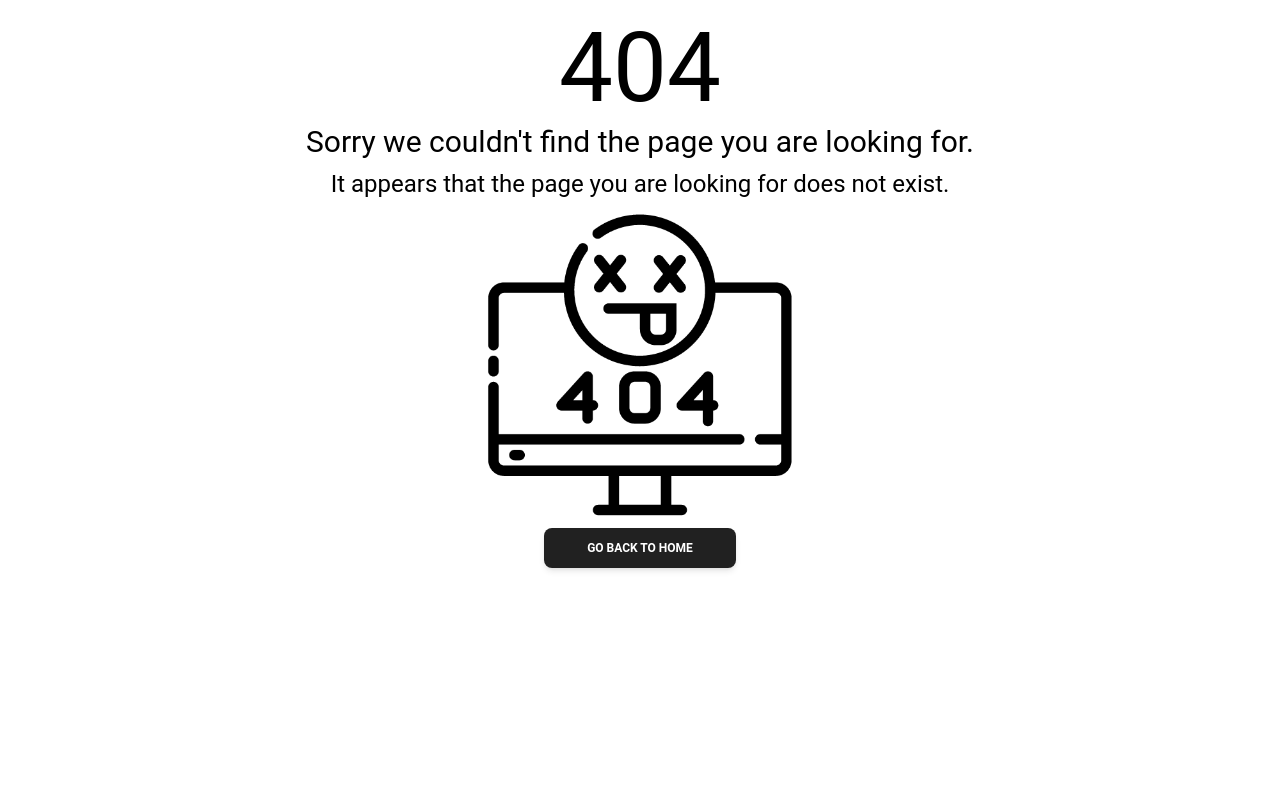
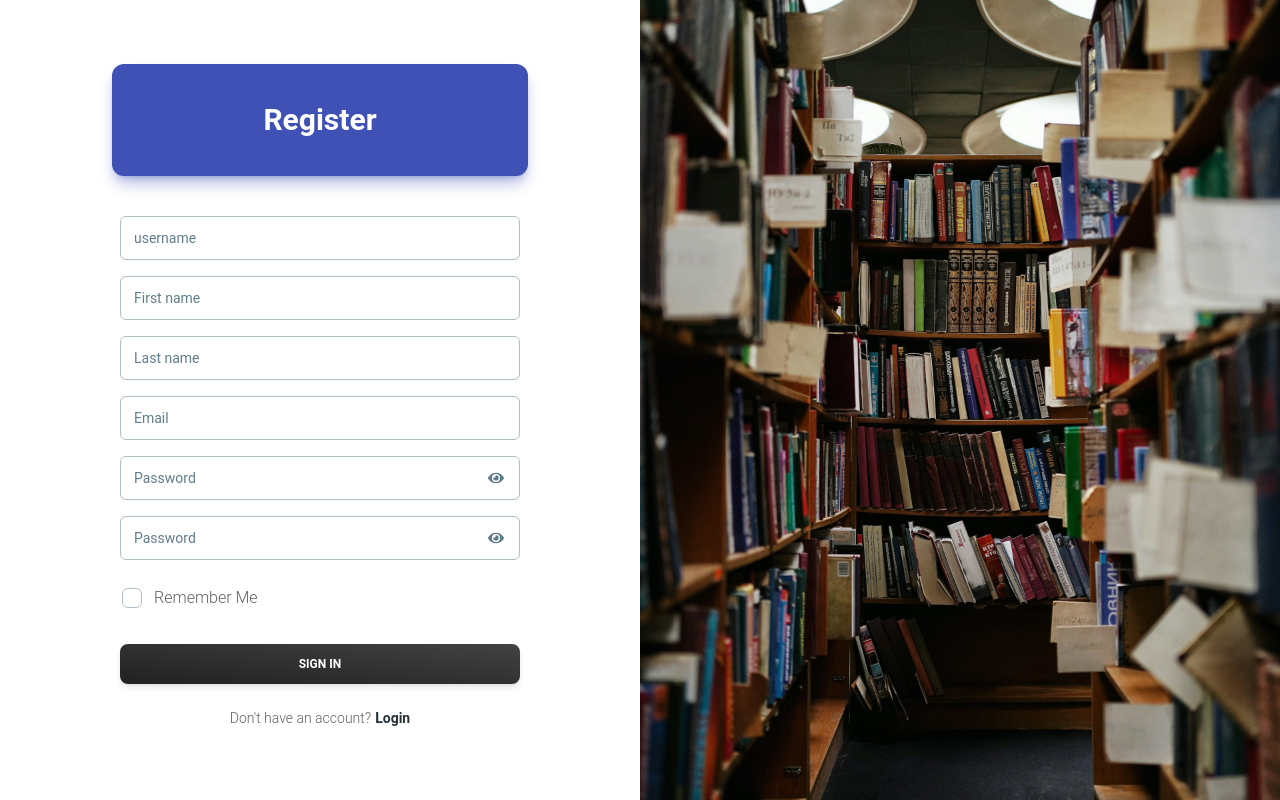
Before and after one commit to chubibobibo/BookTrackIt, a React (Vite) app in the folder client/: page /register in a window 1280 px wide. Before the commit this address had no page. Built offline with nearby package versions, Linux system fonts and the light colour scheme.

Commit message:
register page layout anc action function to submit

```diff
--- a/client/src/App.jsx
+++ b/client/src/App.jsx
@@ -10,6 +10,7 @@ import {
 } from "./utils";
 
 import { action as loginAction } from "./pages/authPages/LoginUserPage";
+import { action as registerAction } from "./pages/authPages/RegisterUserPage";
 
 const router = createBrowserRouter([
   {
@@ -23,6 +24,11 @@ const router = createBrowserRouter([
         element: <LoginUserPage />,
         action: loginAction,
       },
+      {
+        path: "/register",
+        element: <RegisterUserPage />,
+        action: registerAction,
+      },
     ],
   },
 ]);
--- a/client/src/pages/authPages/LoginUserPage.jsx
+++ b/client/src/pages/authPages/LoginUserPage.jsx
@@ -92,7 +92,7 @@ function LoginUserPage() {
                 Don&apos;t have an account?
                 <Typography
                   as='a'
-                  href='#signup'
+                  href='/register'
                   variant='small'
                   color='blue-gray'
                   className='ml-1 font-bold'
--- a/client/src/pages/authPages/RegisterUserPage.jsx
+++ b/client/src/pages/authPages/RegisterUserPage.jsx
@@ -1,4 +1,151 @@
+import {
+  Card,
+  CardHeader,
+  CardBody,
+  CardFooter,
+  Typography,
+  Input,
+  Checkbox,
+  Button,
+} from "@material-tailwind/react";
+
+import { useState } from "react";
+
+import { FaEye, FaEyeSlash } from "react-icons/fa";
+
+import { toast } from "react-toastify";
+import axios from "axios";
+
+import { ThemeProvider } from "@material-tailwind/react";
+import { theme } from "../../utils/materialThemes";
+import { Form, redirect } from "react-router-dom";
+
+/** Action function to register*/
+export const action = async ({ request }) => {
+  const formData = await request.formData(); //obtains data from the inputs
+
+  /** obtained the 2 passwords to compare if the same */
+  const pwd1 = formData.get("password1");
+  const pwd2 = formData.get("password2");
+  console.log(pwd1, pwd2);
+
+  if (pwd1 !== pwd2) {
+    return toast.error("Passwords doesn't match");
+  } else {
+    /**Creates a new key-value pair in formData ("password with the value of pwd1 from input") */
+    formData.set("password", pwd1);
+  }
+
+  const data = Object.fromEntries(formData);
+  try {
+    await axios.post("/api/auth/register", data);
+    toast.success("New user registered");
+    return redirect("/");
+  } catch (err) {
+    console.log(err);
+    toast.error(
+      Array.isArray(err?.response?.data?.message)
+        ? err?.response?.data?.message[0]
+        : err?.response?.data?.message
+    );
+    return err;
+  }
+};
+
 function RegisterUserPage() {
-  return <div>RegisterUserPage</div>;
+  /** State to manage changing of password field to text */
+  const [isHidden, setIsHidden] = useState(true);
+
+  const handleClickHidden = () => {
+    setIsHidden(!isHidden);
+  };
+
+  return (
+    <ThemeProvider value={theme}>
+      <section className='flex justify-center items-center h-screen bg-customBlue md:grid grid-cols-2 md:bg-white'>
+        {/* <div className='bg-customBlue w-10 h-10 border-4-customBlue'>hello</div> */}
+        <Card className='w-10/12 md:w-[70%] md:h-screen md:justify-center md:justify-self-center'>
+          <CardHeader className='mb-4 grid h-28 place-items-center'>
+            <Typography variant='h3' color='white'>
+              Register
+            </Typography>
+          </CardHeader>
+          <Form method='POST'>
+            <CardBody className='flex flex-col gap-4'>
+              <Input label='username' size='lg' name='username' />
+              <Input label='First name' size='lg' name='firstName' />
+              <Input label='Last name' size='lg' name='lastName' />
+              <Input label='Email' size='lg' name='email' />
+              {/** Second password */}
+              <Input
+                label='Password'
+                size='lg'
+                name='password1'
+                type={isHidden ? "password" : "text"}
+                icon={
+                  isHidden ? (
+                    <FaEye
+                      onClick={handleClickHidden}
+                      className='cursor-pointer'
+                    />
+                  ) : (
+                    <FaEyeSlash
+                      onClick={handleClickHidden}
+                      className='cursor-pointer'
+                    />
+                  )
+                }
+              />
+              {/** first password */}
+              <Input
+                label='Password'
+                size='lg'
+                name='password2'
+                type={isHidden ? "password" : "text"}
+                icon={
+                  isHidden ? (
+                    <FaEye
+                      onClick={handleClickHidden}
+                      className='cursor-pointer'
+                    />
+                  ) : (
+                    <FaEyeSlash
+                      onClick={handleClickHidden}
+                      className='cursor-pointer'
+                    />
+                  )
+                }
+              />
+              <div className='-ml-2.5'>
+                <Checkbox label='Remember Me' />
+              </div>
+            </CardBody>
+            <CardFooter className='pt-0'>
+              <Button variant='gradient' fullWidth type='submit'>
+                Sign In
+              </Button>
+              <Typography variant='small' className='mt-6 flex justify-center'>
+                Don&apos;t have an account?
+                <Typography
+                  as='a'
+                  href='/'
+                  variant='small'
+                  color='blue-gray'
+                  className='ml-1 font-bold'
+                >
+                  Login
+                </Typography>
+              </Typography>
+            </CardFooter>
+          </Form>
+        </Card>
+        <img
+          src='/library.jpg'
+          alt='login image'
+          className='hidden md:block md:object-cover md:h-screen md:w-screen'
+        />
+      </section>
+    </ThemeProvider>
+  );
 }
 export default RegisterUserPage;
```
